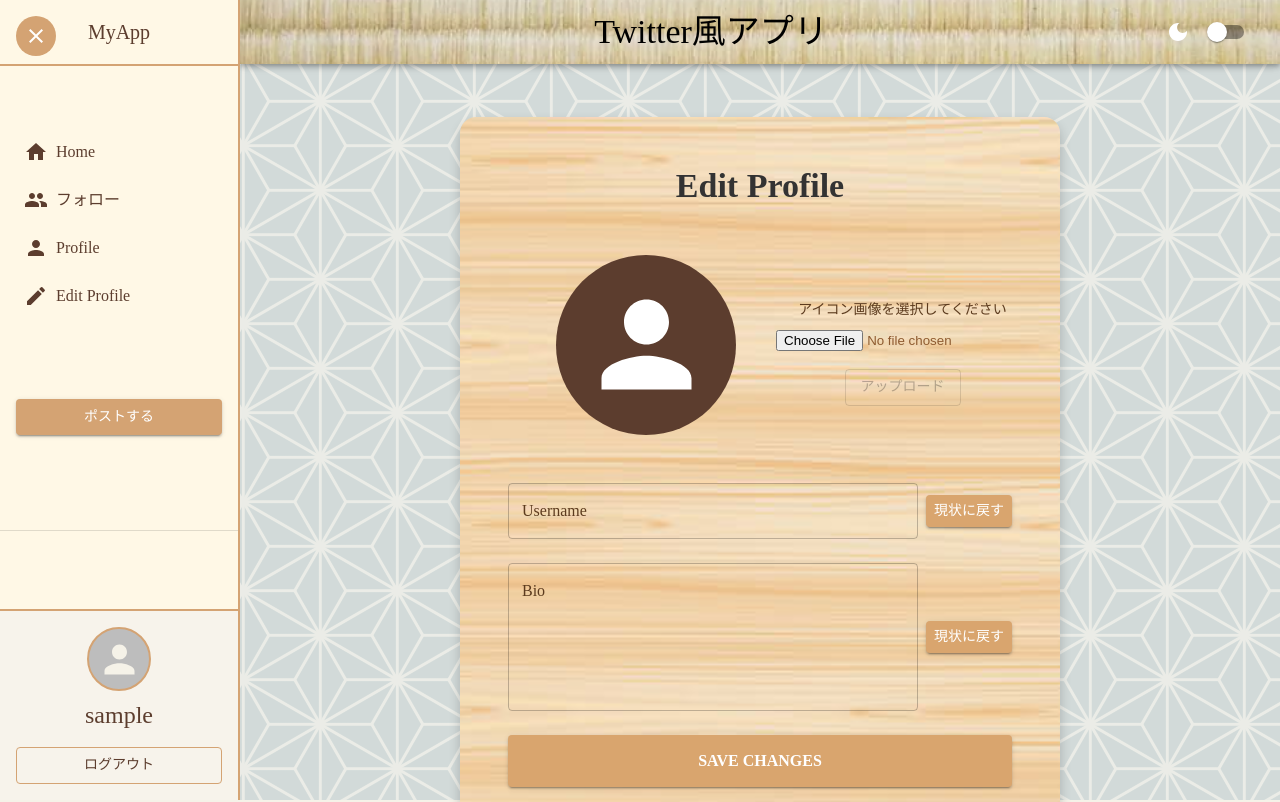
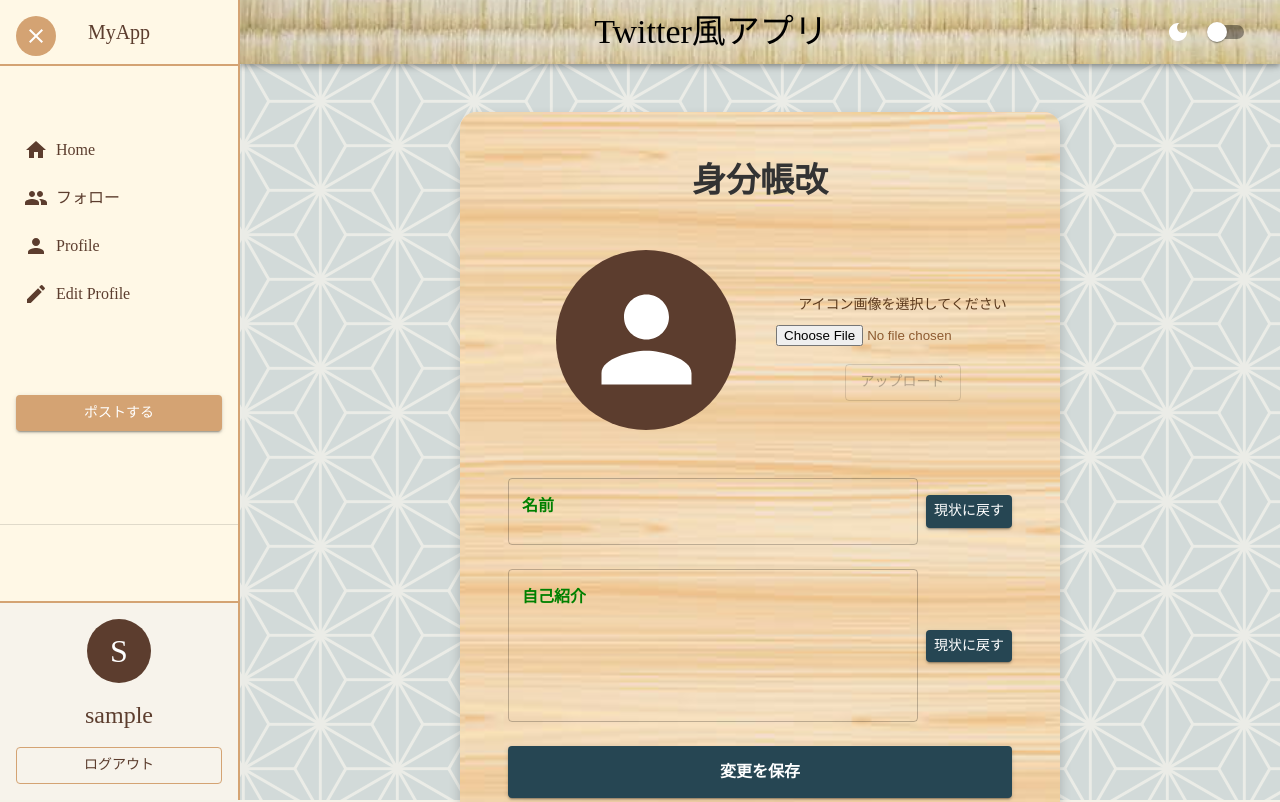
Before and after one commit to Nmasataka/hackathon-frontend, a React (Create React App) app in the folder my-app-ts/: page /edit-profile in a window 1280 px wide. Shown: the top 802 px of the page. Built offline with nearby package versions, Linux system fonts and the light colour scheme; no server answers; sample sign-in values are in the browser's storage; a web font is replaced by a local one.

Commit message:
replyのアイコン設定

```diff
--- a/my-app-ts/src/components/EditProfile.tsx
+++ b/my-app-ts/src/components/EditProfile.tsx
@@ -113,7 +113,7 @@ const EditProfile: React.FC = () => {
               color: "#333",
             }}
           >
-            Edit Profile
+            身分帳改
           </Typography>
 
           <Box display="flex"
@@ -139,14 +139,25 @@ const EditProfile: React.FC = () => {
             }}
           >
             <TextField
-              label="Username"
+              label="名前"
               variant="outlined"
               fullWidth
               value={username}
               onChange={(e) => setUsername(e.target.value)}
               error={Boolean(error.username)} // エラーがあれば赤枠にする
               helperText={error.username} // エラー内容を表示
-              sx={{ marginRight: "8px" }}
+              sx={{ marginRight: "8px",
+                "& .MuiInputBase-input": {
+      fontSize: "1.5rem", // 入力フィールド内の文字サイズ
+      fontWeight: "bold", // 太字
+      color: "#000000", // テキストカラー
+    },"& .MuiInputLabel-root": {
+      fontSize: "1rem", // ラベルの文字サイズ
+      fontWeight: "bold", // 太字
+      color: "green", // ラベルの色
+    },
+               }}
+
             />
             <Button
               variant="contained"
@@ -157,7 +168,8 @@ const EditProfile: React.FC = () => {
                 minWidth: "auto",
                 color: "#FFFFFF",
                 whiteSpace: "nowrap",
-                "&:hover": { backgroundColor: "#007BFF" },
+                backgroundColor: "#264653",
+                "&:hover": { backgroundColor: "#00A497" },
               }}
             >
               現状に戻す
@@ -173,14 +185,24 @@ const EditProfile: React.FC = () => {
             }}
           >
             <TextField
-              label="Bio"
+              label="自己紹介"
               variant="outlined"
               fullWidth
               multiline
               rows={5}
               value={bio}
               onChange={(e) => setBio(e.target.value)}
-              sx={{ marginRight: "8px" }}
+              sx={{ marginRight: "8px",
+                "& .MuiInputBase-input": {
+      fontSize: "1.5rem", // 入力フィールド内の文字サイズ
+      fontWeight: "bold", // 太字
+      color: "#000000", // テキストカラー
+    },"& .MuiInputLabel-root": {
+      fontSize: "1rem", // ラベルの文字サイズ
+      fontWeight: "bold", // 太字
+      color: "green", // ラベルの色
+    },
+              }}
             />
             <Button
               variant="contained"
@@ -191,7 +213,8 @@ const EditProfile: React.FC = () => {
                 minWidth: "auto",
                 color: "#ffffff",
                 whiteSpace: "nowrap",
-                "&:hover": { backgroundColor: "#007BFF" },
+                backgroundColor: "#264653",
+                "&:hover": { backgroundColor: "#00A497" },
               }}
             >
               現状に戻す
@@ -205,14 +228,14 @@ const EditProfile: React.FC = () => {
             fullWidth
             onClick={handleSave}
             sx={{
-              backgroundColor: "primary",
-              "&:hover": { backgroundColor: "#0056b3" },
+              backgroundColor: "#264653",
+              "&:hover": { backgroundColor: "#00A497" },
               fontWeight: "bold",
               padding: "12px",
               fontSize: "1rem",
             }}
           >
-            Save Changes
+            変更を保存
           </Button>
         </CardContent>
       </Card>
--- a/my-app-ts/src/components/Pages/SignupForm.tsx
+++ b/my-app-ts/src/components/Pages/SignupForm.tsx
@@ -8,6 +8,7 @@ import { Visibility, VisibilityOff } from "@mui/icons-material";
 const SignupForm : React.FC = () => {
     const [mail, setMail] = useState<string>("");
     const [password, setPassword] = useState<string>("");
+    const [confirmPassword, setConfirmPassword] = useState<string>("");
     const [showPassword, setShowPassword] = useState<boolean>(false);
     const [error, setError] = useState<string>("");
 
@@ -16,6 +17,12 @@ const SignupForm : React.FC = () => {
     const onSubmit = async (e: React.FormEvent) => {
         e.preventDefault(); // フォームのデフォルトの送信を防ぐ
         setError(""); // エラーメッセージをリセット
+
+        // 追加: パスワードの一致確認
+        if (password !== confirmPassword) {
+          setError("パスワードが一致しません");
+          return;
+      }
 
         try {
             const userCredential = await createUserWithEmailAndPassword(fireAuth, mail, password);
@@ -30,6 +37,7 @@ const SignupForm : React.FC = () => {
         }
         setMail("");
         setPassword("");
+        setConfirmPassword("");
     };
     //result = await fetch("http://localhost:8000/register",{
 
@@ -112,6 +120,31 @@ const SignupForm : React.FC = () => {
                     }}
                 />
             </Box>
+
+            <Box sx={{ marginBottom: 2 }}> {/* 追加: パスワード再入力用 */}
+                            <TextField
+                                fullWidth
+                                label="パスワード（再入力）"
+                                type={showPassword ? "text" : "password"}
+                                value={confirmPassword}
+                                onChange={(e) => setConfirmPassword(e.target.value)}
+                                variant="outlined"
+                                InputProps={{
+                                    endAdornment: (
+                                        <InputAdornment position="end">
+                                            <IconButton
+                                                onClick={() => setShowPassword((prev) => !prev)}
+                                                edge="end"
+                                            >
+                                                {showPassword ? <VisibilityOff /> : <Visibility />}
+                                            </IconButton>
+                                        </InputAdornment>
+                                    ),
+                                }}
+                            />
+                        </Box>
+
+
             <Button
               fullWidth
               type="submit"
--- a/my-app-ts/src/components/ReplyList.tsx
+++ b/my-app-ts/src/components/ReplyList.tsx
@@ -1,11 +1,12 @@
 import React,{useEffect,useState} from "react";
-import { Card, CardContent, Typography,Button } from "@mui/material";
+import { Card, CardContent, Typography,Button, Box } from "@mui/material";
 import ReplyTweetCard from "./ReplyTweetCard";
 
 interface ReplyTweet {
   reply_id: number;
   uid: string;
   username: string;
+  profilePicture: string;
   content: string;
   created_at: string;
   likes_count: string;
@@ -45,7 +46,16 @@ const ReplyList: React.FC<Uid> = ({id, refreshReplies}) => {
 
 
     return (
-        <div style={{ padding: "16px" }}>
+        <Box
+      sx={{
+        padding: "16px",
+        maxWidth: "900px",
+        margin: "auto", // 中央揃え
+        //backgroundColor: "#f7f7f7", // 背景色を追加して柔らかい印象に
+        borderRadius: "10px", // 角丸にして柔らかさを出す
+        //boxShadow: 3, 少しだけ影をつけて浮き立たせる
+      }}
+    >
         {tweets.length === 0 ? (
             <Typography variant="body1" align="center" style={{ width: "100%" }}>
             No tweets available.
@@ -56,7 +66,7 @@ const ReplyList: React.FC<Uid> = ({id, refreshReplies}) => {
             ))
         )}
 
-        </div>
+        </Box>
     );
 };
 
--- a/my-app-ts/src/components/Sidebar.tsx
+++ b/my-app-ts/src/components/Sidebar.tsx
@@ -1,4 +1,4 @@
-import React from 'react';
+import React, {useState,useEffect} from 'react';
 import { Drawer, List, ListItemButton,ListItemIcon, ListItemText, IconButton, Typography, Box,ListItem,Divider,Avatar,Button } from '@mui/material';
 import MenuIcon from '@mui/icons-material/Menu';
 import CloseIcon from '@mui/icons-material/Close';
@@ -10,6 +10,7 @@ import HomeIcon from '@mui/icons-material/Home';
 import PersonIcon from '@mui/icons-material/Person'; // Profile用
 import EditIcon from '@mui/icons-material/Edit'; // Edit Profile用
 import GroupIcon from '@mui/icons-material/Group'; // Follow用
+import UserAvatar from './atoms/UserAvatar';
 
 interface SidebarProps {
   open: boolean;
@@ -18,6 +19,27 @@ interface SidebarProps {
 
 const Sidebar: React.FC<SidebarProps> = ({ open, toggleSidebar }) => {
   //const [user] = useAuthState(fireAuth);
+  const [profile, setProfile] = useState<string>("");
+
+  const fetchUserInfo = async()=>{
+    try{
+        const response = await fetch(`${process.env.REACT_APP_URL}/loginusername?uid=${localStorage.getItem("uid")}`,{
+          method: "GET",
+          headers: {"Content-Type":"application/json",},});
+        if(!response.ok){
+            throw Error(`Failed to create user: ${response.status}`);
+        }
+        const Res = await response.json();
+        setProfile(Res[0].profilePicture);
+
+    }catch(err){
+      console.log(err);
+    }
+  }
+
+  useEffect(() => {
+    fetchUserInfo();
+  }, []);
 
 
 
@@ -234,18 +256,12 @@ const Sidebar: React.FC<SidebarProps> = ({ open, toggleSidebar }) => {
       >
         {localStorage.getItem('uid') != null ? (
           <>
-            <Avatar
-              sx={{
-                width: 64,
-                height: 64,
-                marginBottom: 1,
-                border: '2px solid #d4a373',
-              }}
-            />
+          <UserAvatar profileUrl={profile} username={localStorage.getItem("username")} size={64} />
+
             <Typography
               variant="h5"
               color="textSecondary"
-              sx={{ fontFamily: "'Noto Serif JP', serif", color: '#5c3d2e' }}
+              sx={{ fontFamily: "'Noto Serif JP', serif", color: '#5c3d2e',marginTop: 2 }}
             >
               {localStorage.getItem('username')}
             </Typography>
--- a/my-app-ts/src/components/TweetCard.tsx
+++ b/my-app-ts/src/components/TweetCard.tsx
@@ -130,21 +130,7 @@ const TweetCard: React.FC<TweetCardProps> = ({ tweet}) => {
 
       <Box display="flex" alignItems="center" justifyContent="space-between" mb={1}>
       <Box display="flex" alignItems="center">
-      {/* アイコン部分 */}
 
-{/*}
-      <Avatar
-        sx={{
-          bgcolor: "#5c3d2e", // 和風っぽい背景色
-          color: "#fff",
-          width: 40,
-          height: 40,
-          marginRight: 1, // 名前との間隔
-          fontFamily: "'Noto Serif JP', serif",
-        }}
-      >
-        {tweet.username[0]}
-      </Avatar>*/}
       <UserAvatar profileUrl={tweet.profilePicture} username={tweet.username} size={40} />
         <Typography variant="h6" fontWeight="bold" sx={{marginLeft: 1}}>
           <Link to={`/profile/${tweet.uid}`} style={{ textDecoration: "none", color: "#000000" }} onClick={jumptoprofile}>
@@ -159,7 +145,7 @@ const TweetCard: React.FC<TweetCardProps> = ({ tweet}) => {
       </Box>
 
 
-      <Typography variant="h6" mb={2} style={{ whiteSpace: "pre-line" ,textAlign: "left",fontFamily: "'Noto Serif JP', serif",fontWeight: 'bold', color: 'black'}}>
+      <Typography variant="h6" mb={2} style={{ whiteSpace: "pre-line" ,textAlign: "left",fontFamily: "'Noto Serif JP', serif",fontWeight: 'bold', color: 'black', marginLeft: 25}}>
         {tweet.content}
       </Typography>
 
```
Also changed, not shown: my-app-ts/src/components/ReplyTweetCard.tsx (+47 -38 lines), my-app-ts/src/components/TweetDetail.tsx (+21 -11 lines), my-app-ts/src/Images/wood2.jpeg (added).
